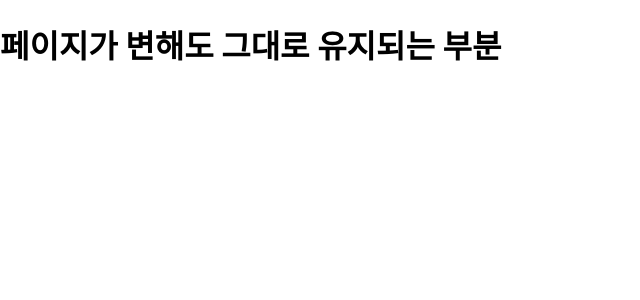
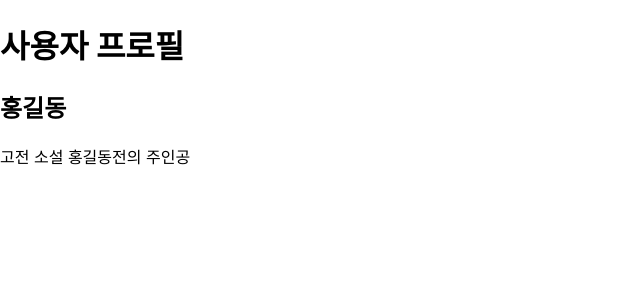
Before and after one commit to HEUNNN/React_Basic_ex, a React (Create React App) app: page /profile/gildong in a window 1280 px wide. Shown: the top 300 px of the page, without its empty margins (0-640 px from the left). Built offline with nearby package versions, Linux system fonts and the light colour scheme.

Commit message:
React velopert URL parameter exam

```diff
--- a/src/App.js
+++ b/src/App.js
@@ -1,16 +1,15 @@
 import { BrowserRouter, Route, Routes } from "react-router-dom";
 import About from "./pages/About";
 import Home from "./pages/Home";
+import Profile from "./pages/Profile";
 
 function App() {
   return (
     <BrowserRouter>
-      <div>
-        <h1>페이지가 변해도 그대로 유지되는 부분</h1>
-      </div>
       <Routes>
         <Route path="/" element={<Home />} />
         <Route path="/about" element={<About />} />
+        <Route path="/profile/:userName" element={<Profile />} />
       </Routes>
     </BrowserRouter>
   );
--- a/src/pages/Home.js
+++ b/src/pages/Home.js
@@ -5,7 +5,20 @@ const Home = () => {
     <div>
       <h1>Home</h1>
       <p>가장 먼저 보여지는 페이지입니다.</p>
-      <Link to="/about">소개</Link>
+      <ul>
+        <li>
+          <Link to="/about">소개</Link>
+        </li>
+        <li>
+          <Link to="/profile/velopert">velopert의 프로필</Link>
+        </li>
+        <li>
+          <Link to="/profile/gildong">gildong의 프로필</Link>
+        </li>
+        <li>
+          <Link to="/profile/void">존재하지 않는 프로필</Link>
+        </li>
+      </ul>
     </div>
   );
 };
--- /dev/null
+++ b/src/pages/Profile.js
@@ -0,0 +1,33 @@
+import { useParams } from "react-router-dom";
+
+const data = {
+  velopert: {
+    //velopert -> userName
+    name: "김민준",
+    description: "리액트를 좋아하는 개발자",
+  },
+  gildong: {
+    //gildong -> userName
+    name: "홍길동",
+    description: "고전 소설 홍길동전의 주인공",
+  },
+};
+
+const Profile = () => {
+  const params = useParams();
+  const profile = data[params.userName];
+  return (
+    <div>
+      <h1>사용자 프로필</h1>
+      {profile ? (
+        <div>
+          <h2>{profile.name}</h2>
+          <p>{profile.description}</p>
+        </div>
+      ) : (
+        <p>존재하지 않는 프로필입니다.</p>
+      )}
+    </div>
+  );
+};
+export default Profile;
```
